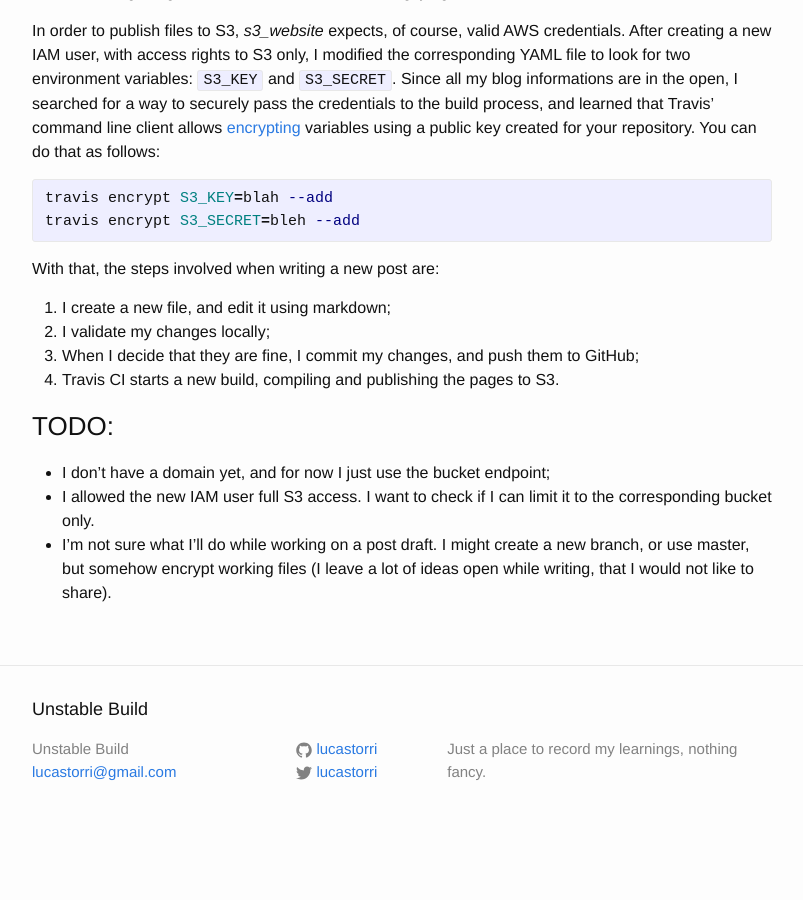
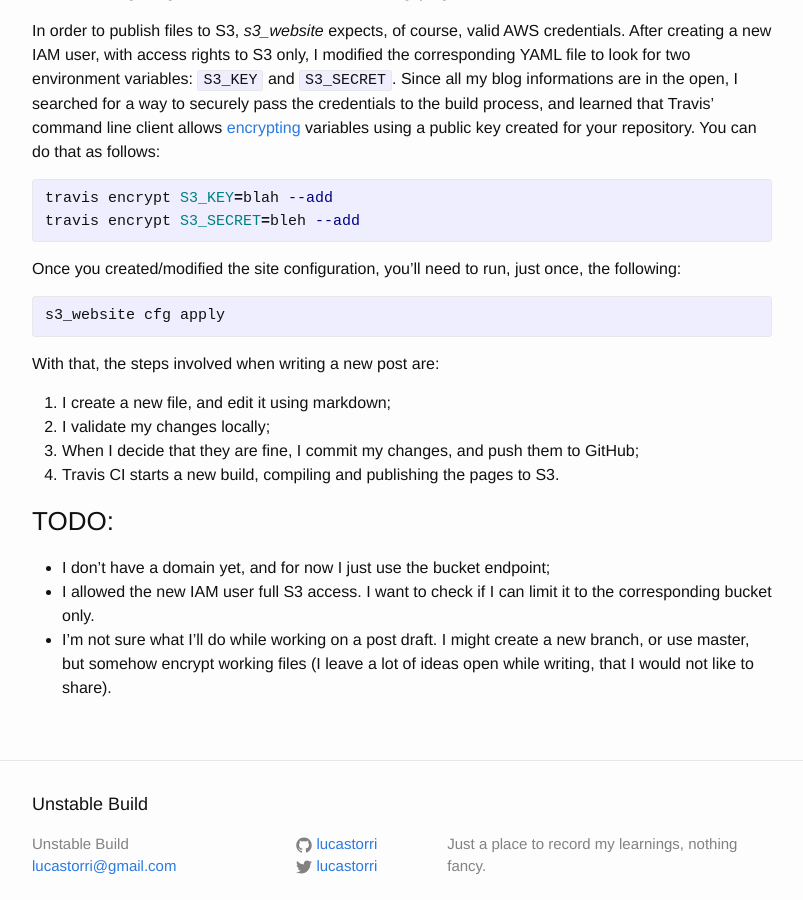
Before and after one commit to lucastorri/my-blog, a Jekyll site: the page built from _posts/2015-11-15-automatically-build-and-deploy-the-blog.markdown, in a window 1280 px wide and 900 px high, scrolled down 558 px. Shown: the whole window, without its empty margins (238-1041 px from the left). Built offline with Jekyll 4.4.1, drawn with Linux system fonts in a browser that asks for light colours; before the commit the page ends 1401 px from its top, so only the background shows below that.

Commit message:
add reminder that need to apply s3_website configs at least once

```diff
--- a/_posts/2015-11-15-automatically-build-and-deploy-the-blog.markdown
+++ b/_posts/2015-11-15-automatically-build-and-deploy-the-blog.markdown
@@ -16,9 +16,15 @@
 
 In order to publish files to S3, *s3_website* expects, of course, valid AWS credentials. After creating a new IAM user, with access rights to S3 only, I modified the corresponding YAML file to look for two environment variables: `S3_KEY` and `S3_SECRET`. Since all my blog informations are in the open, I searched for a way to securely pass the credentials to the build process, and learned that Travis' command line client allows [encrypting](http://docs.travis-ci.com/user/encryption-keys/) variables using a public key created for your repository. You can do that as follows:
 
-{% highlight bash %}
+{% highlight shell %}
 travis encrypt S3_KEY=blah --add
 travis encrypt S3_SECRET=bleh --add
+{% endhighlight %}
+
+Once you created/modified the site configuration, you'll need to run, just once, the following:
+
+{% highlight shell %}
+s3_website cfg apply
 {% endhighlight %}
 
 
```
